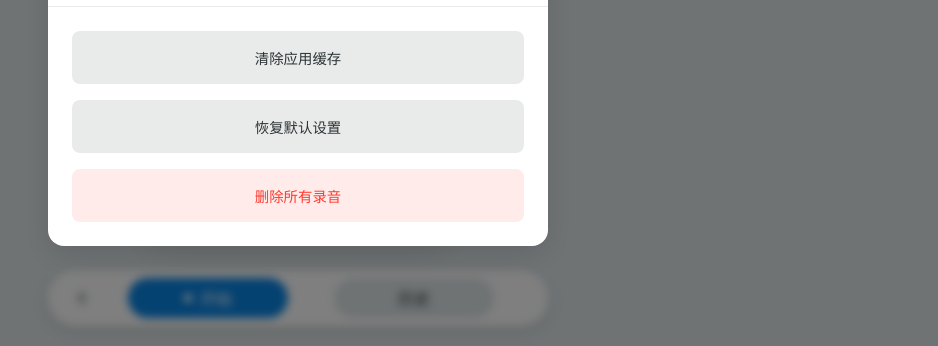
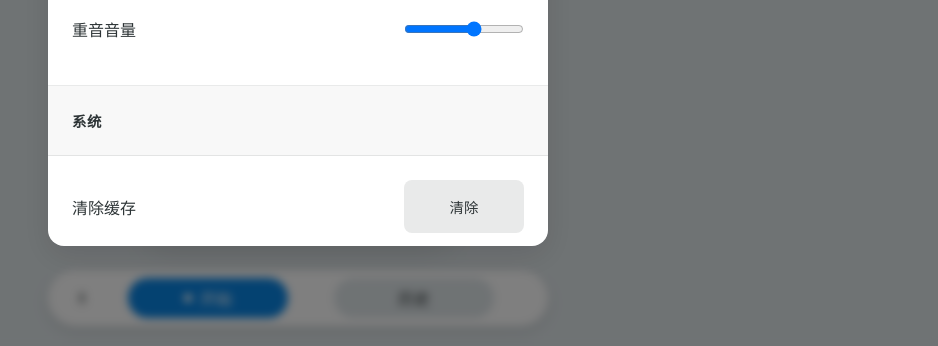
Before and after one commit to iola1999/metronome, an Astro site: page / in a window 1280 px wide. Both pictures are taken after a click on the button "设置". Shown: the part 454-800 px from the top of the page, without its empty margins (342-1280 px from the left). Built offline with nearby package versions, Linux system fonts and the light colour scheme; Astro itself is replaced by a stand-in of ours.

Commit message:
style: setting

```diff
--- a/src/components/Settings.tsx
+++ b/src/components/Settings.tsx
@@ -14,12 +14,19 @@ const SettingSection = styled.div`
   }
 
   h3 {
-    margin-bottom: ${({ theme }) => theme.spacing.sm};
+    margin: -${({ theme }) => theme.spacing.md} -${({ theme }) => theme.spacing.md} ${({ theme }) => theme.spacing.md};
+    padding: ${({ theme }) => theme.spacing.md};
     color: ${({ theme }) => theme.colors.primary};
+    font-size: 0.9rem;
+    font-weight: 600;
+    letter-spacing: 0.5px;
+    text-transform: uppercase;
     position: sticky;
     top: 0;
-    background: ${({ theme }) => theme.colors.background};
-    padding: ${({ theme }) => theme.spacing.xs} 0;
+    background: ${({ theme }) => `${theme.colors.primary}08`};
+    backdrop-filter: blur(8px);
+    -webkit-backdrop-filter: blur(64px);
+    border-bottom: 1px solid ${({ theme }) => `${theme.colors.primary}1a`};
     z-index: 1;
   }
 `;
@@ -364,34 +371,49 @@ export const Settings = ({ isOpen, onClose }: SettingsProps) => {
             </SettingRow>
           )}
         </SettingSection>
-      </SettingsContent>
 
-      <ActionSection>
-        <ActionButton onClick={clearCache} disabled={isClearing}>
+        <SettingSection>
+          <h3>系统</h3>
+          <SettingRow>
+            <label>清除缓存</label>
+            <ActionButton
+              onClick={clearCache}
+              disabled={isClearing}
+              style={{ width: '120px' }}
+            >
               {isClearing ? (
                 <>
                   <LoadingSpinner />
-              正在清除缓存...
+                  清除中...
                 </>
               ) : (
-            "清除应用缓存"
+                "清除"
               )}
             </ActionButton>
+          </SettingRow>
+          <SettingRow>
+            <label>恢复默认设置</label>
             <ActionButton
               onClick={handleResetSettings}
               className={showResetConfirm ? "confirming" : ""}
+              style={{ width: '120px' }}
             >
-          {showResetConfirm ? "再次点击确认重置" : "恢复默认设置"}
+              {showResetConfirm ? "确认重置" : "重置"}
             </ActionButton>
-
+          </SettingRow>
+          <SettingRow>
+            <label>删除所有录音</label>
             <ActionButton
               variant="danger"
               onClick={clearData}
               className={showClearDataConfirm ? "confirming" : ""}
+              style={{ width: '120px' }}
             >
-          {showClearDataConfirm ? "再次点击确认删除所有录音" : "删除所有录音"}
+              {showClearDataConfirm ? "确认删除" : "删除"}
             </ActionButton>
-      </ActionSection>
+          </SettingRow>
+        </SettingSection>
+      </SettingsContent>
     </Modal>
   );
 };
```
Lines whose indentation alone changed are shown as unchanged.
